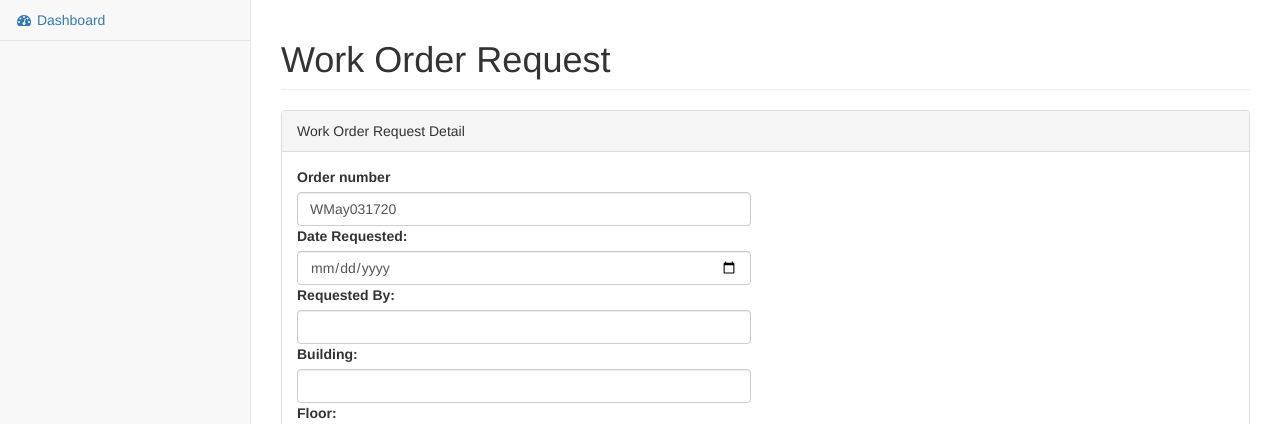
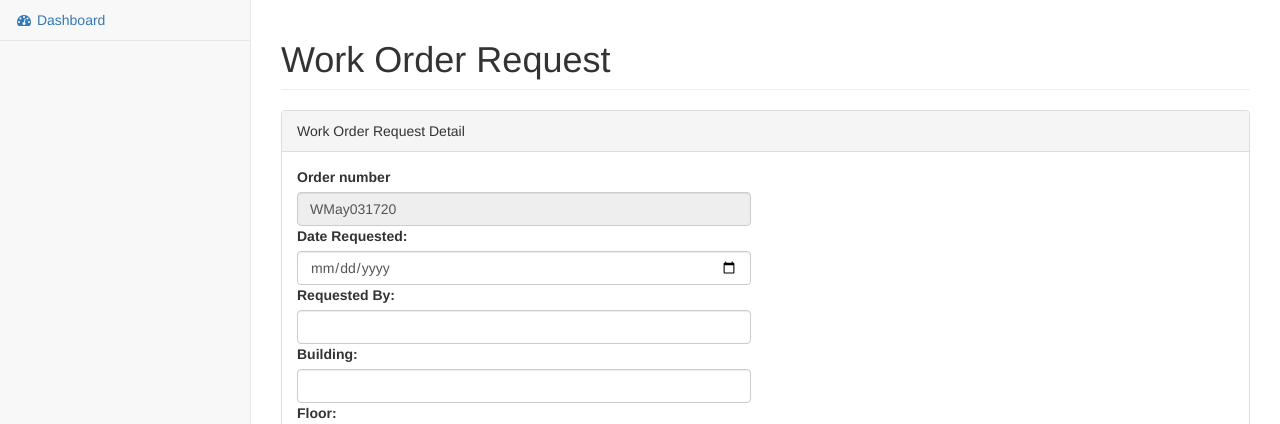
Before and after one commit to ccqpein/Preventive_Maintenance_Project, a Django app: page /order/ in a window 1280 px wide. Shown: the part 51-475 px from the top of the page. Run offline with Django 3.2, Linux system fonts and the light colour scheme; the visitor is signed in with stand-in values (Sample User, id 1); data that the repository does not hold is empty; some libraries are stand-ins or nearby versions.

Commit message:
add a bit

```diff
--- a/PM/templates/PM/order.html
+++ b/PM/templates/PM/order.html
@@ -21,7 +21,9 @@
 
                                 <div class="form-group">
                                     <label>Order number</label>
-                                    <input class="form-control" type="text" name="ordNum" value="{{ordNum}}"/>
+                                    <fieldset disabled>
+                                        <input class="form-control" type="text" name="ordNum" value="{{ordNum}}"/>
+                                    </fieldset>
 
                                     <label>Date Requested:</label>
                                     <input class="form-control" type="date" name="dateReq"/>
```
